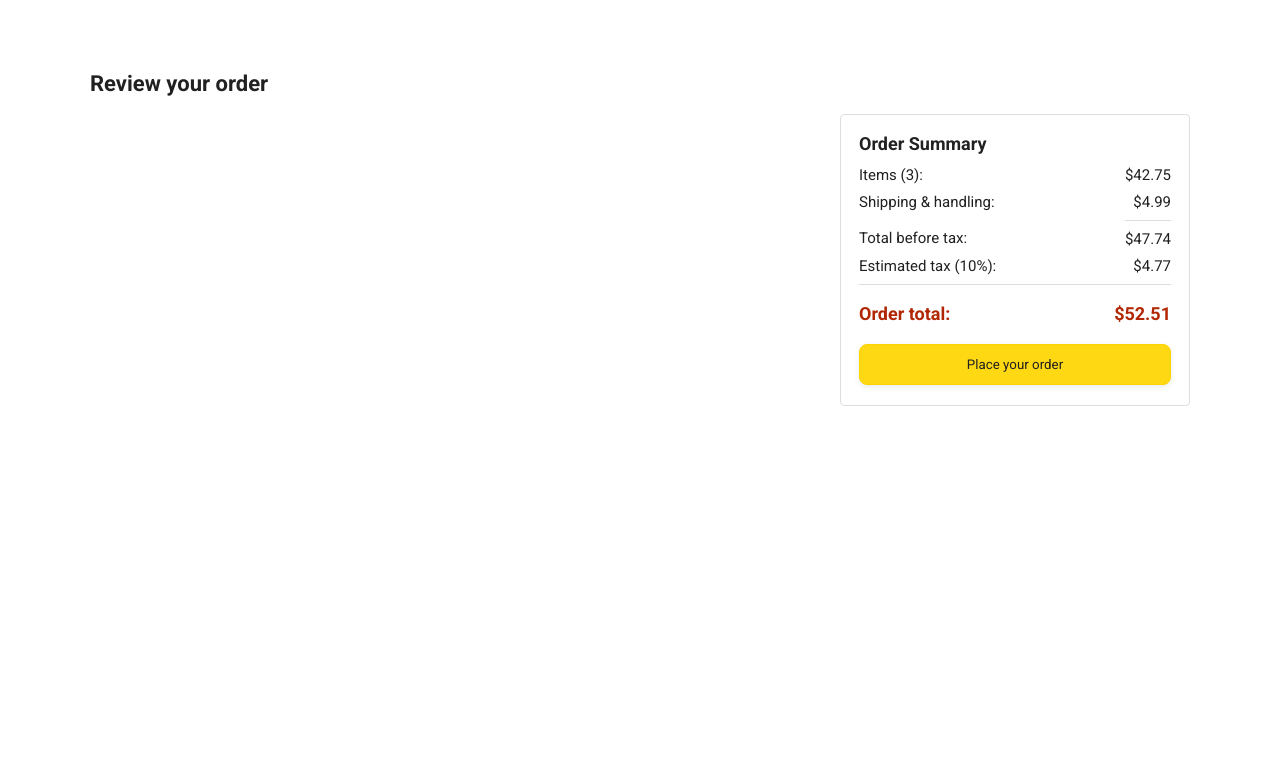
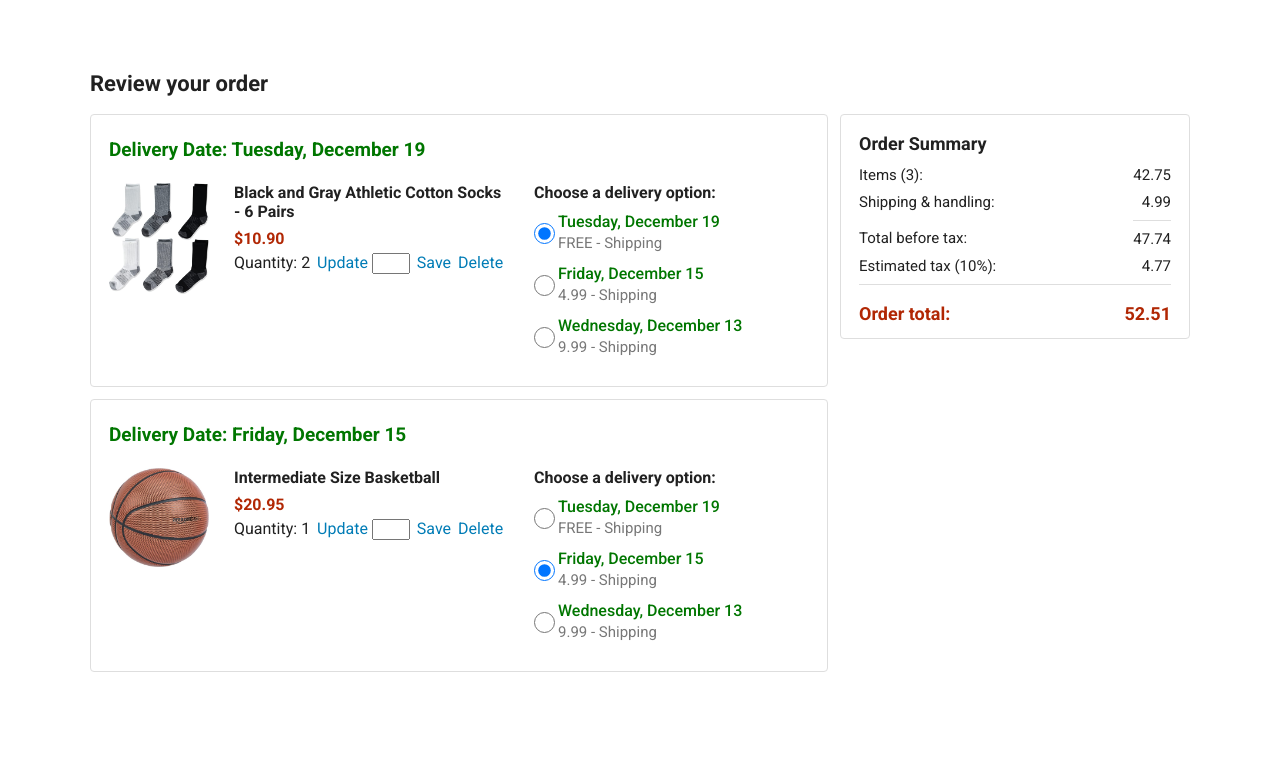
Before and after one commit to SaraMahran/Amazon-Website, a plain HTML site: page checkout.html in a window 1280 px wide. Shown: the part 69-853 px from the top of the page. Before the commit the page ends 800 px from the top, so only its background shows below. Drawn offline with nearby package versions, Linux system fonts and the light colour scheme.

Commit message:
Save data and generate HTML for payment summary

```diff
--- a/checkout.html
+++ b/checkout.html
@@ -47,35 +47,8 @@
         <div class="order-summary js-order-summary">
         </div>
 
-        <div class="payment-summary">
-          <div class="payment-summary-title">
-            Order Summary
-          </div>
+        <div class="payment-summary js-payment-summary">
 
-          <div class="payment-summary-row">
-            <div>Items (3):</div>
-            <div class="payment-summary-money">$42.75</div>
-          </div>
-
-          <div class="payment-summary-row">
-            <div>Shipping &amp; handling:</div>
-            <div class="payment-summary-money">$4.99</div>
-          </div>
-
-          <div class="payment-summary-row subtotal-row">
-            <div>Total before tax:</div>
-            <div class="payment-summary-money">$47.74</div>
-          </div>
-
-          <div class="payment-summary-row">
-            <div>Estimated tax (10%):</div>
-            <div class="payment-summary-money">$4.77</div>
-          </div>
-
-          <div class="payment-summary-row total-row">
-            <div>Order total:</div>
-            <div class="payment-summary-money">$52.51</div>
-          </div>
 
           <button class="place-order-button button-primary">
             Place your order
--- a/data/deliveryOptions.js
+++ b/data/deliveryOptions.js
@@ -14,3 +14,16 @@
  deliveryDays: 1,
  priceCents: 999
 }];
+
+export function getDeliveryOption(deliveryOptionId) {
+  let deliveryOption = '';
+  deliveryOptions.forEach((option) => {
+    if(option.id === deliveryOptionId){
+      deliveryOption = option;
+    }
+
+  });
+
+  return deliveryOption;
+
+}
--- a/data/products.js
+++ b/data/products.js
@@ -1,3 +1,15 @@
+export function getProduct(productId) {
+  let matchingProduct = '';
+
+    products.forEach((product) => {
+      if (product.id === productId) {
+        matchingProduct = product;
+      }
+    });
+  return matchingProduct;
+
+}
+
 export const products = [
   {
     id: "e43638ce-6aa0-4b85-b27f-e1d07eb678c6",
--- a/scripts/checkout.js
+++ b/scripts/checkout.js
@@ -1,4 +1,7 @@
-import { renderOrderSummary } from "./checkout/orderSummary";
+import { renderOrderSummary } from "./checkout/orderSummary.js";
+import { renderPaymentSummary } from "./checkout/paymentSummary.js";
 
 
 renderOrderSummary();
+
+renderPaymentSummary();
--- a/scripts/checkout/orderSummary.js
+++ b/scripts/checkout/orderSummary.js
@@ -7,10 +7,10 @@ import {
   updateQuantity,
   updateDeliveryOption
 } from '../../data/cart.js';
-import {products} from '../../data/products.js';
+import {products, getProduct} from '../../data/products.js';
 import {formatCurrency} from '../utlis/money.js';
 import dayjs from 'https://unpkg.com/dayjs@1.11.10/esm/index.js';
-import {deliveryOptions} from '../../data/deliveryOptions.js';
+import {deliveryOptions, getDeliveryOption} from '../../data/deliveryOptions.js';
 
 
 const today = dayjs();
@@ -23,23 +23,11 @@ console.log(deliveryDate.format('dddd, MMMM D'));
   cart.forEach((cartItem) => {
     const productId = cartItem.productId;
 
-    let matchingProduct = '';
-
-    products.forEach((product) => {
-      if (product.id === productId) {
-        matchingProduct = product;
-      }
-    });
+    const matchingProduct = getProduct(productId);
 
     const deliveryOptionId = cartItem.deliveryOptionId;
 
-    let deliveryOption = '';
-    deliveryOptions.forEach((option) => {
-      if(option.id === deliveryOptionId){
-        deliveryOption = option;
-      }
-
-    });
+    const deliveryOption = getDeliveryOption(deliveryOptionId);
 
   const today = dayjs();
     const deliveryDate = today.add(
--- a/scripts/checkout/paymentSummary.js
+++ b/scripts/checkout/paymentSummary.js
@@ -0,0 +1,71 @@
+import {cart} from "../../data/cart.js";
+import {getProduct} from "../../data/products.js";
+import { getDeliveryOption } from "../../data/deliveryOptions.js";
+import {formatCurrency} from '../utlis/money.js';
+
+export function renderPaymentSummary () {
+
+  let productPriceCents = 0;
+
+  let shippingPriceCents = 0;
+
+  cart.forEach((cartItem) => {
+    const product = getProduct(cartItem.productId);
+    productPriceCents += product.priceCents * cartItem.quantity;
+
+    const deliveryOption = getDeliveryOption(cartItem.deliveryOptionId);
+    shippingPriceCents += deliveryOption.priceCents;
+
+  });
+
+  const totalBeforeTaxCents = productPriceCents + shippingPriceCents;
+  const taxCents = totalBeforeTaxCents * 0.1;
+  const totalCents = totalBeforeTaxCents + taxCents;
+
+  const paymentSummaryHTML = `
+
+      <div class="payment-summary-title">
+                Order Summary
+      </div>
+
+      <div class="payment-summary-row">
+        <div>Items (3):</div>
+        <div class="payment-summary-money">
+        ${formatCurrency(productPriceCents)}
+        </div>
+      </div>
+
+      <div class="payment-summary-row">
+        <div>Shipping &amp; handling:</div>
+        <div class="payment-summary-money">
+        ${formatCurrency(shippingPriceCents)}
+        </div>
+      </div>
+
+      <div class="payment-summary-row subtotal-row">
+        <div>Total before tax:</div>
+        <div class="payment-summary-money">
+        ${formatCurrency(totalBeforeTaxCents)}
+        </div>
+      </div>
+
+      <div class="payment-summary-row">
+        <div>Estimated tax (10%):</div>
+        <div class="payment-summary-money">
+        ${formatCurrency(taxCents)}
+        </div>
+      </div>
+
+      <div class="payment-summary-row total-row">
+        <div>Order total:</div>
+        <div class="payment-summary-money">
+        ${formatCurrency(totalCents)}
+        </div>
+      </div>
+
+  `;
+
+  document.querySelector('.js-payment-summary').innerHTML = paymentSummaryHTML;
+
+
+}
--- a/scripts/utlis/money.js
+++ b/scripts/utlis/money.js
@@ -1,5 +1,5 @@
 export function formatCurrency(priceCents) {
-  return (priceCents / 100).toFixed(2);
+  return (Math.round(priceCents) / 100).toFixed(2);
 }
 
 export default formatCurrency;
```
